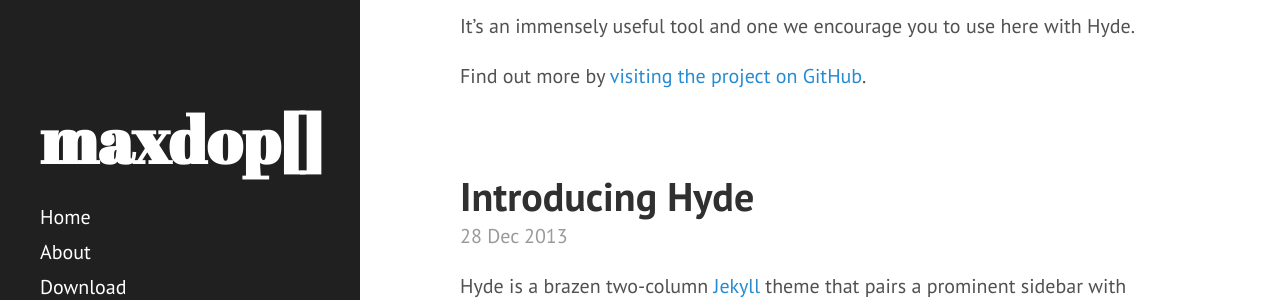
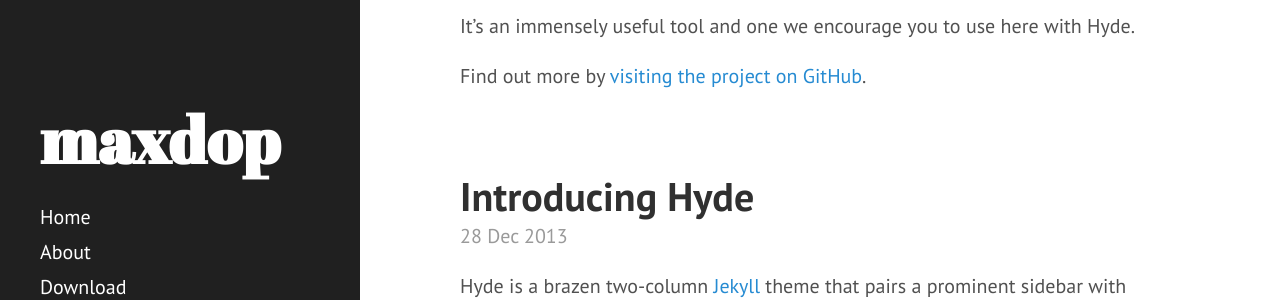
Before and after one commit to maxdop/maxdop.github.io, a Jekyll site: the page built from index.html, in a window 1280 px wide. Shown: the part 435-735 px from the top of the page. Built offline with Jekyll 4.4.1, drawn with Linux system fonts in a browser that asks for light colours; Markdown is read by kramdown in place of the engine named in the settings; the list of posts is cut into pages by our own code.

```diff
--- a/_config.yml
+++ b/_config.yml
@@ -7,7 +7,7 @@ permalink:        pretty
 #relative_permalinks: true
 
 # Setup
-title:            maxdop[]
+title:            maxdop
 tagline:          #'A Jekyll theme'
 description:      #'A brazen two-column <a href="http://jekyllrb.com" target="_blank">Jekyll</a> theme that pairs a prominent sidebar with uncomplicated content. Made by <a href="https://twitter.com/mdo" target="_blank">@mdo</a>.'
 url:              https://maxdop.github.io
```
